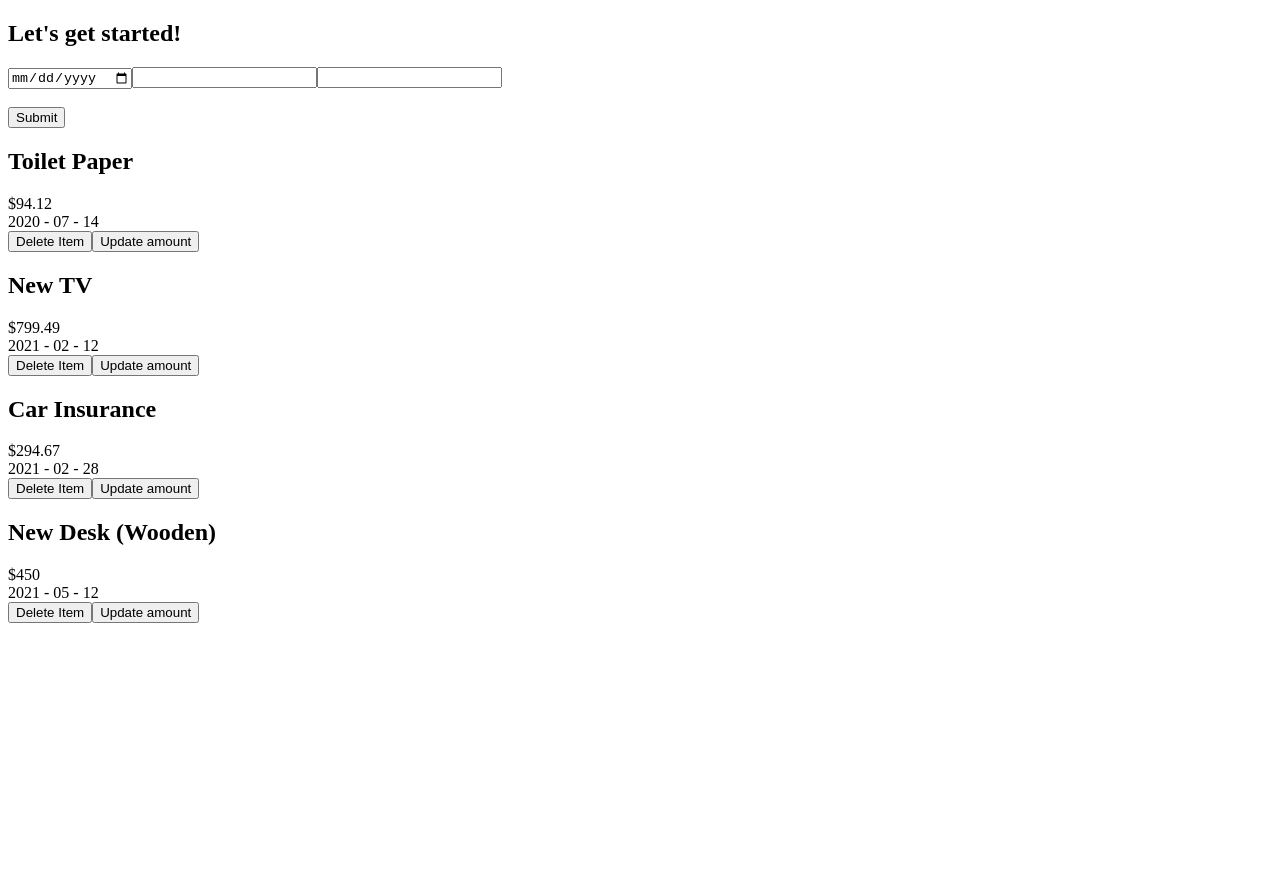
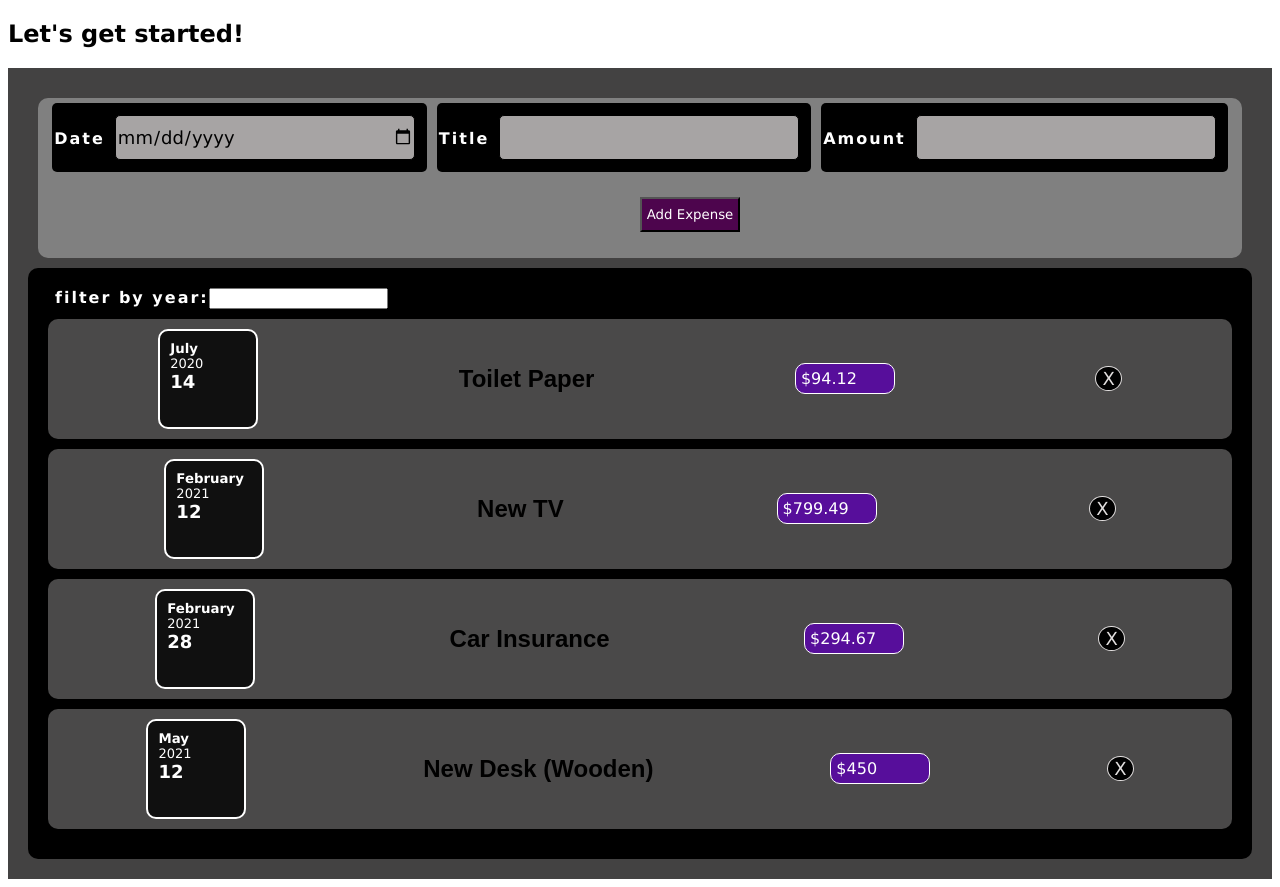
Before and after one commit to SuchiBankoti/react_expense_tracker, a React (Create React App) app: page / in a window 1280 px wide. Before the commit the page ends 800 px from the top, so only its background shows below. Built offline with nearby package versions, Linux system fonts and the light colour scheme.

Commit message:
add filter using use effect

```diff
--- /dev/null
+++ b/src/ExpenseDate.css
@@ -0,0 +1,24 @@
+* {
+  box-sizing: border-box;
+}
+.expense-date {
+  border: 2px solid white;
+  width: 100px;
+  height: 100px;
+  background-color: rgba(0, 0, 0, 0.786);
+  padding: 10px;
+  color: white;
+  border-radius: 10px;
+}
+.expense-date__month {
+  font-weight: bolder;
+  font-size: smaller;
+}
+.expense-date__year {
+  font-weight: 100;
+  font-size: small;
+}
+.expense-date__day {
+  font-size: large;
+  font-weight: 600;
+}
--- a/src/ExpenseDate.js
+++ b/src/ExpenseDate.js
@@ -1,17 +1,16 @@
 import React from "react";
-
-const ExpenseDate = (props) => {
-  const month = props.date.toLocaleString("en-US", { month: "long" });
-  const day = props.date.toLocaleString("en-US", { day: "2-digit" });
-  const year = props.date.getFullYear();
+import "./ExpenseDate.css";
+export default function ExpenseDate(props) {
+  const { date } = props;
+  const [year, month, day] = date.split("-");
 
   return (
     <div className="expense-date">
-      <div className="expense-date__month">{month}</div>
+      <div className="expense-date__month">
+        {Intl.DateTimeFormat("en", { month: "long" }).format(new Date(month))}
+      </div>
       <div className="expense-date__year">{year}</div>
       <div className="expense-date__day">{day}</div>
     </div>
   );
-};
-
-export default ExpenseDate;
+}
--- /dev/null
+++ b/src/ExpenseForm.css
@@ -0,0 +1,45 @@
+* {
+  box-sizing: border-box;
+  font-family: Verdana, Geneva, Tahoma, sans-serif;
+}
+.form {
+  display: flex;
+  flex-wrap: wrap;
+  justify-content: center;
+  align-items: center;
+}
+.input {
+  margin: 10px;
+  border: 1px solid black;
+  height: 45px;
+  width: 300px;
+  border-radius: 5px;
+  background-color: rgb(167, 164, 164);
+  font-size: large;
+}
+label {
+  font-size: medium;
+  font-weight: bold;
+  letter-spacing: 2px;
+  background-color: black;
+  padding: 2px;
+  margin: 5px;
+  color: white;
+  border-radius: 5px;
+}
+.form-container {
+  background-color: grey;
+  height: 20vh;
+  margin: 10px;
+  padding-bottom: 20px;
+  border-radius: 10px;
+}
+.submit-btn {
+  background-color: rgb(77, 5, 77);
+  color: white;
+  width: 100px;
+  height: 35px;
+  padding: 2px;
+  margin-left: 50%;
+  margin-top: 20px;
+}
--- a/src/ExpenseForm.js
+++ b/src/ExpenseForm.js
@@ -1,4 +1,5 @@
 import React, { useState } from "react";
+import "./ExpenseForm.css";
 
 export default function ExpenseForm(props) {
   const [formdata, setFormdata] = useState({
@@ -12,10 +13,12 @@ export default function ExpenseForm(props) {
     });
   }
   return (
-    <div>
-      <form>
+    <div className="form-container">
+      <form className="form">
         <label>
+          Date
           <input
+            className="input"
             type="date"
             name="date"
             onChange={handleChange}
@@ -23,7 +26,9 @@ export default function ExpenseForm(props) {
           />
         </label>
         <label>
+          Title
           <input
+            className="input"
             type="text"
             name="title"
             onChange={handleChange}
@@ -31,7 +36,9 @@ export default function ExpenseForm(props) {
           />
         </label>
         <label>
+          Amount
           <input
+            className="input"
             type="number"
             name="amount"
             onChange={handleChange}
@@ -39,8 +46,9 @@ export default function ExpenseForm(props) {
           />
         </label>
       </form>
-      <br />
-      <button onClick={() => props.AddItem(formdata)}>Submit</button>
+      <button onClick={() => props.AddItem(formdata)} className="submit-btn">
+        Add Expense
+      </button>
     </div>
   );
 }
--- /dev/null
+++ b/src/ExpenseItem.css
@@ -0,0 +1,31 @@
+* {
+  box-sizing: border-box;
+}
+.expense-item {
+  display: flex;
+  justify-content: space-around;
+  align-items: center;
+  background-color: rgb(74, 73, 73);
+  padding: 10px;
+  margin-top: 10px;
+  margin-bottom: 10px;
+  border-radius: 10px;
+}
+.expense-item__title {
+  font-family: sans-serif;
+}
+.expense-item__price {
+  border: 1px solid white;
+  border-radius: 10px;
+  background-color: rgb(87, 14, 155);
+  padding: 5px;
+  color: white;
+  width: 100px;
+}
+.delete-item {
+  color: rgb(226, 223, 223);
+  font-size: large;
+  border: 1px solid rgb(226, 223, 223);
+  background-color: black;
+  border-radius: 50%;
+}
--- a/src/ExpenseItem.js
+++ b/src/ExpenseItem.js
@@ -1,18 +1,18 @@
 import React from "react";
-
-// import ExpenseDate from "./ExpenseDate";
+import "./ExpenseItem.css";
+import ExpenseDate from "./ExpenseDate";
 
 export default function ExpenseItem(props) {
   return (
     <div className="expense-item">
-      <div className="expense-item__description">
-        <h2>{props.title}</h2>
-        <div className="expense-item__price">${props.amount}</div>
-      </div>
-      <div>{props.date} </div>
-      <button onClick={() => props.deleteItem(props.title)}>Delete Item</button>
-      <button onClick={() => props.updateAmount(props.title)}>
-        Update amount
+      <ExpenseDate date={props.date} />
+      <h2 className="expense-item__title">{props.title}</h2>
+      <div className="expense-item__price">${props.amount}</div>
+      <button
+        onClick={() => props.deleteItem(props.title)}
+        className="delete-item"
+      >
+        X
       </button>
     </div>
   );
--- /dev/null
+++ b/src/Expenses.css
@@ -0,0 +1,12 @@
+* {
+  box-sizing: border-box;
+}
+.front-page {
+  background-color: rgb(67, 66, 66);
+  padding: 20px;
+}
+.expenses {
+  background-color: black;
+  padding: 20px;
+  border-radius: 10px;
+}
--- a/src/Expenses.js
+++ b/src/Expenses.js
@@ -1,22 +1,41 @@
 import { nanoid } from "nanoid";
+import { useEffect, useState } from "react";
 import ExpenseForm from "./ExpenseForm";
 import ExpenseItem from "./ExpenseItem";
+import "./Expenses.css";
 
 export default function Expenses(props) {
   const { items, addItems } = props;
+  const [searchDate, setsearchDate] = useState([]);
+  const [searchItems, setSearchItems] = useState([]);
+
   function deleteItem(title) {
     addItems((prev) => prev.filter((e) => e.title !== title));
   }
-  function updateAmount(title) {
-    addItems((prev) =>
-      prev.map((e) => (e.title === title ? { ...e, amount: 100 } : e))
-    );
-  }
+
   function addNewItem(newItem) {
     addItems((prev) => {
       return [...prev, { ...newItem, id: nanoid() }];
     });
   }
+  useEffect(() => {
+    function filter() {
+      setSearchItems(
+        items.filter((element) => element.date.split("-")[0] === searchDate[0])
+      );
+    }
+    filter();
+  }, [searchDate]);
+
+  const searchResults = searchItems.map((e) => (
+    <ExpenseItem
+      key={nanoid()}
+      title={e.title}
+      amount={e.amount}
+      date={e.date}
+      deleteItem={deleteItem}
+    />
+  ));
 
   const displayitems = items.map((e) => (
     <ExpenseItem
@@ -25,13 +44,24 @@ export default function Expenses(props) {
       amount={e.amount}
       date={e.date}
       deleteItem={deleteItem}
-      updateAmount={updateAmount}
     />
   ));
   return (
-    <div>
+    <div className="front-page">
       <ExpenseForm AddItem={addNewItem} />
-      <div className="expenses">{displayitems}</div>
+      <div className="expenses">
+        <form>
+          <label>
+            filter by year:
+            <input
+              type="text"
+              value={searchDate}
+              onChange={(e) => setsearchDate([e.target.value])}
+            ></input>
+          </label>
+        </form>
+        <div>{searchItems.length > 0 ? searchResults : displayitems}</div>
+      </div>
     </div>
   );
 }
```
